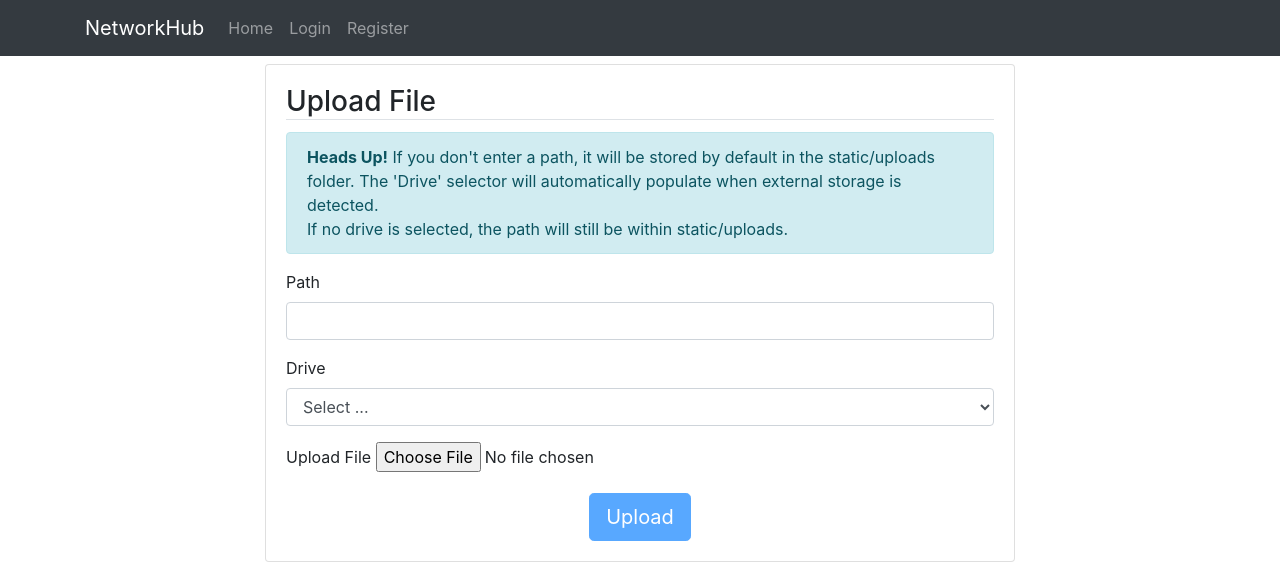
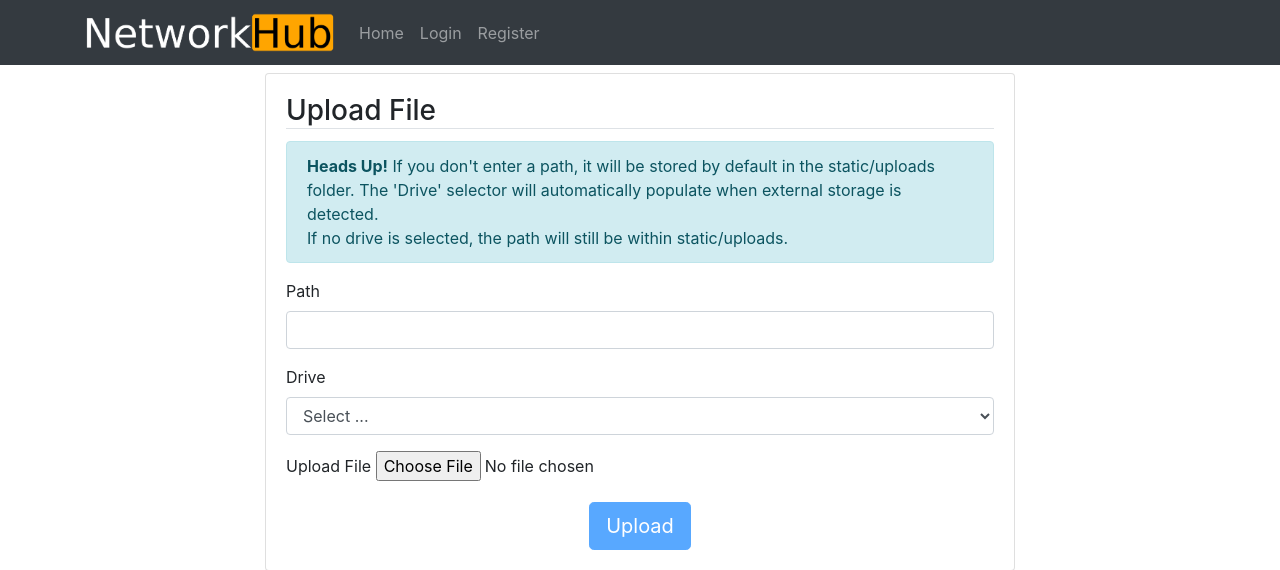
Before and after one commit to NecroticOoze/NetworkHub, a Flask app: page /upload-file in a window 1280 px wide. Shown: the top 570 px of the page. Run offline with Flask 2, Linux system fonts and the light colour scheme; some libraries are stand-ins or nearby versions.

Commit message:
Changed the logo ;)

```diff
--- a/app/templates/main_layout.html
+++ b/app/templates/main_layout.html
@@ -12,9 +12,9 @@
     <nav class="navbar navbar-expand-lg navbar-dark bg-dark">
         <div class="container">
             <a class="navbar-brand" href="{{ url_for('home') }}">
-                <!-- <img class="img-fluid" src="{{ url_for('static', filename='NetworkHub2.png') }}"
-                    style="width: 300px; height: auto;"> -->
-                NetworkHub
+                <img class="img-fluid" src="{{ url_for('static', filename='NetworkHub2.png') }}"
+                    style="width: 250px; height: auto;">
+                <!-- NetworkHub -->
             </a>
             <button class="navbar-toggler" type="button" data-toggle="collapse" data-target="#navbarSupportedContent"
                 aria-controls="navbarSupportedContent" aria-expanded="false" aria-label="Toggle navigation">
```
